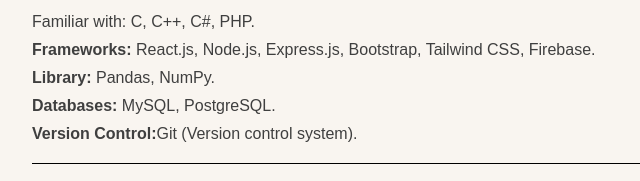
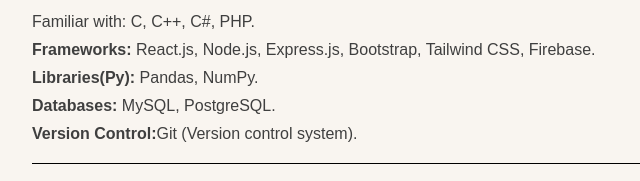
Before and after one commit to Kaif-Imteyaz/Kaif-Imteyaz, a plain HTML site: page index.html in a window 1280 px wide. Shown: the part 1696-1877 px from the top of the page, 208-848 px from the left. Drawn offline with Linux system fonts and the light colour scheme.

Commit message:
initial commit 4

```diff
--- a/index.html
+++ b/index.html
@@ -207,13 +207,12 @@
                 </li>
 
                 <li>
-                    <strong>Frameworks:</strong>&nbsp;React.js, Node.js, Express.js, Bootstrap,
-                    Tailwind CSS, Firebase.
+                    <strong>Frameworks:</strong>&nbsp;React.js, Node.js, Express.js, Bootstrap, Tailwind CSS, Firebase.
                 </li>
 
 
                 <li>
-                    <strong>Library:</strong>&nbsp;Pandas, NumPy.
+                    <strong>Libraries(Py):</strong>&nbsp;Pandas, NumPy.
                 </li>
 
 
```
